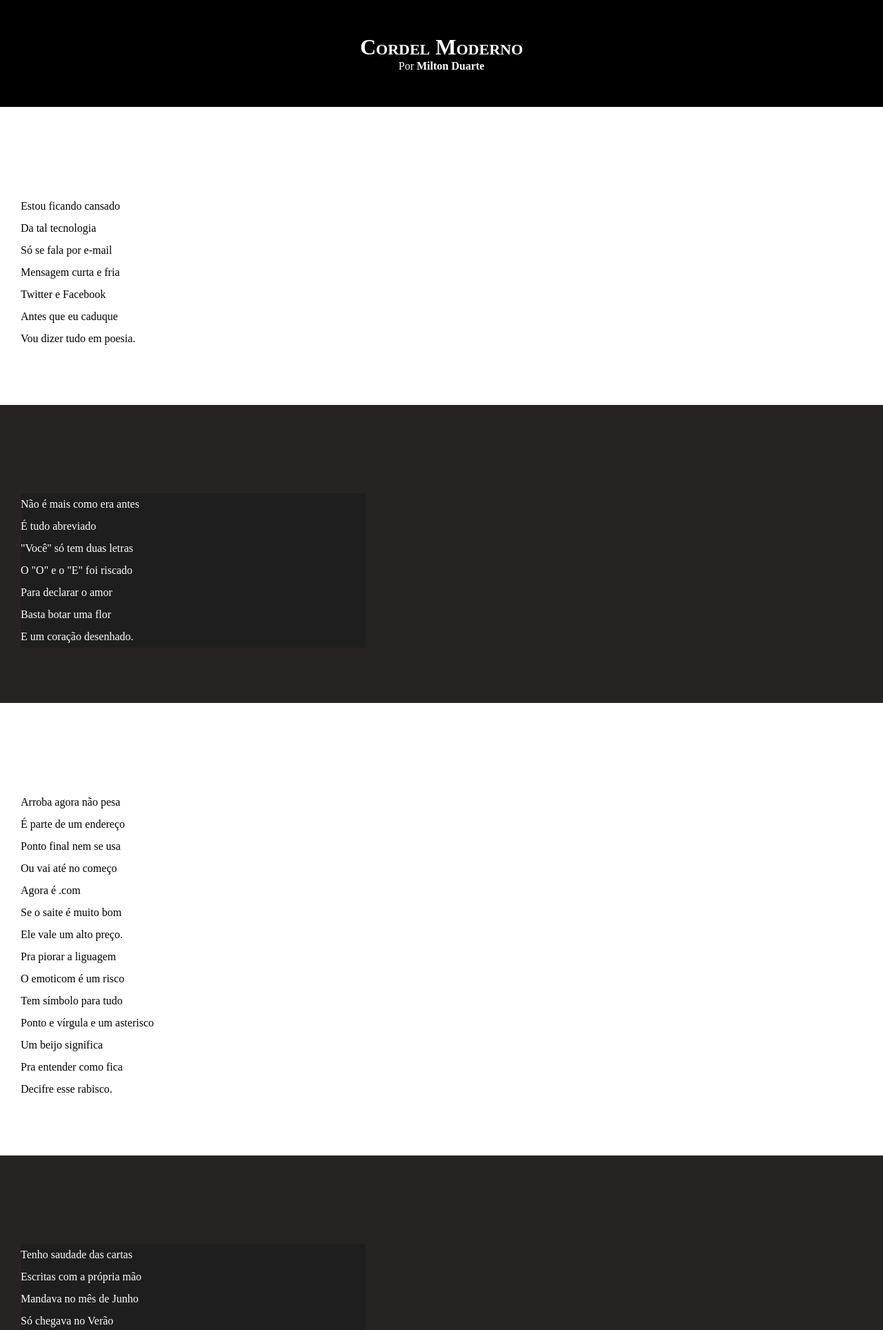
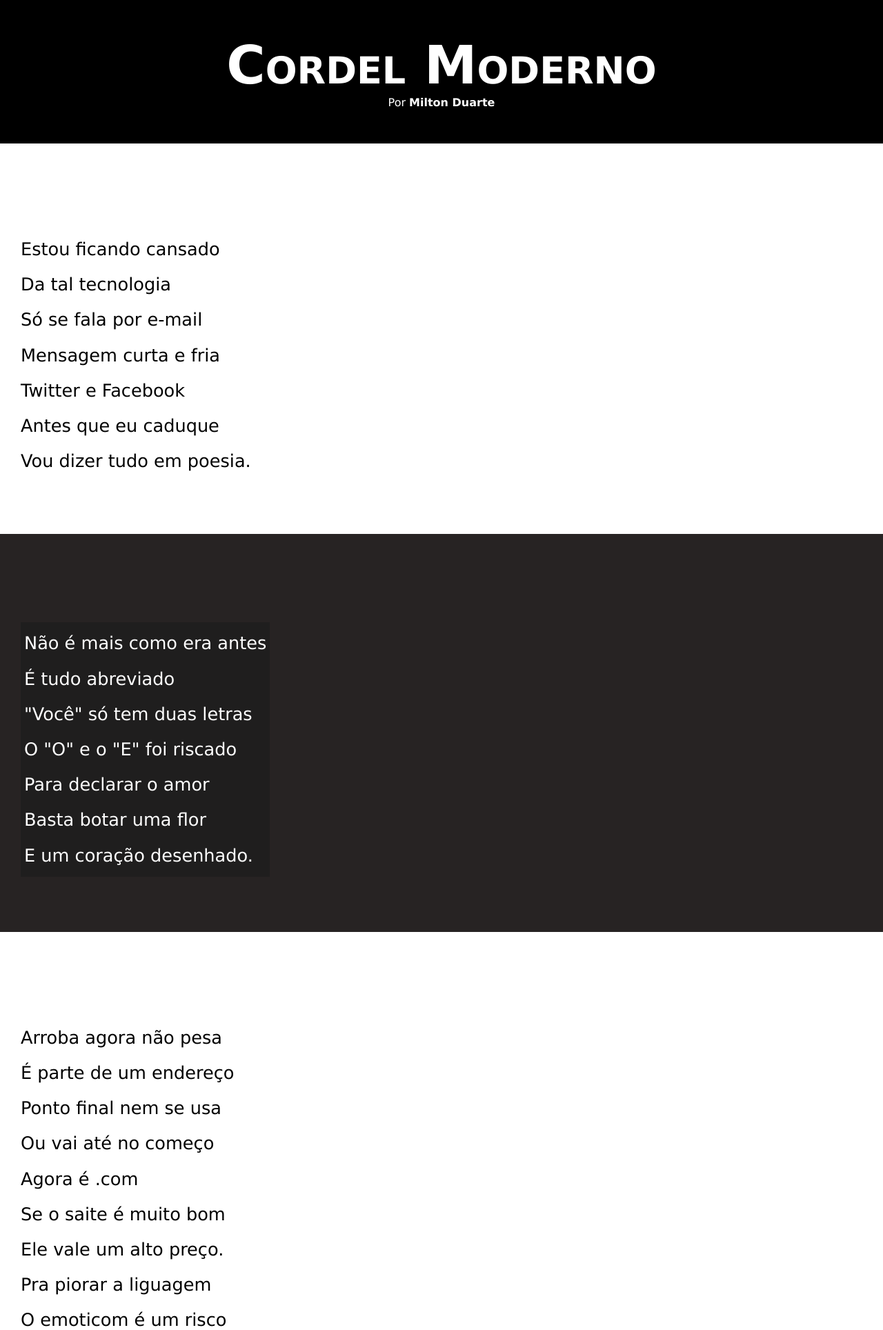
Before and after one commit to EnergyNeumann/projects, a PHP site: page / in a window 1280 px wide. Shown: the top 1928 px of the page at 69% size. Run offline with PHP 8.4, Linux system fonts and the light colour scheme.

Commit message:
arrumando tamanho e fonte dos textos

```diff
--- a/html-css/estudandoalgumascoisas/desafio_parallax/style/style.css
+++ b/html-css/estudandoalgumascoisas/desafio_parallax/style/style.css
@@ -1,4 +1,14 @@
 @charset "UTF-8";
+
+@import url('https://fonts.googleapis.com/css2?family=Oswald&display=swap');
+
+@import url('https://fonts.googleapis.com/css2?family=Roboto+Condensed:wght@300&display=swap');
+
+:root{
+    --fonte1: Verdana, Geneva, Tahoma, sans-serif;
+    --fonte2: font-family: 'Roboto Condensed', sans-serif;
+    --fonte3: font-family: 'Oswald', sans-serif;
+}
 /* pre-line */
 *{
     margin: 0px;
@@ -6,6 +16,7 @@
 }
 
 html, body{
+    font-family: var(--fonte1);
     min-height: 100vh;
     background-color: darkgray;
 }
@@ -17,8 +28,10 @@ header{
 }
 
 header > h1{
+    font-family: var(--fonte2);
     padding-top: 50px;
     font-variant: small-caps;
+    font-size: 6vw;
 }
 
 header > p{
@@ -36,6 +49,8 @@ header a:hover, footer a:hover{
 }
 
 section{
+    font-size: 2vw;
+    font-family: var(--fonte3);
     padding-top: 10%;
     padding-bottom: 10vh;
     line-height: 2em;
@@ -53,7 +68,8 @@ section.imagem{
 }
 
 section.imagem > p{
-    width: 500px;
+    display: inline-block;
+    padding: 5px;
     background-color: rgba(31, 30, 30, 0.918);
 }
 
```
